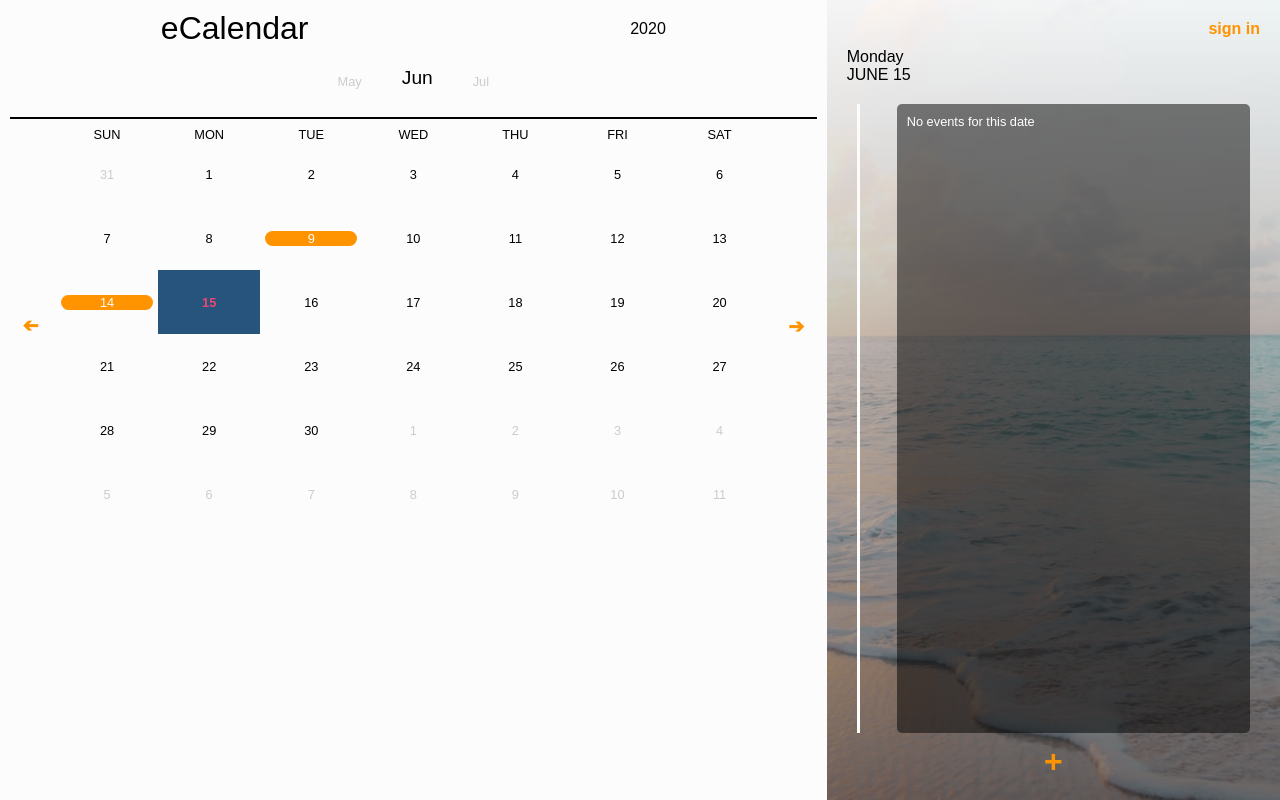
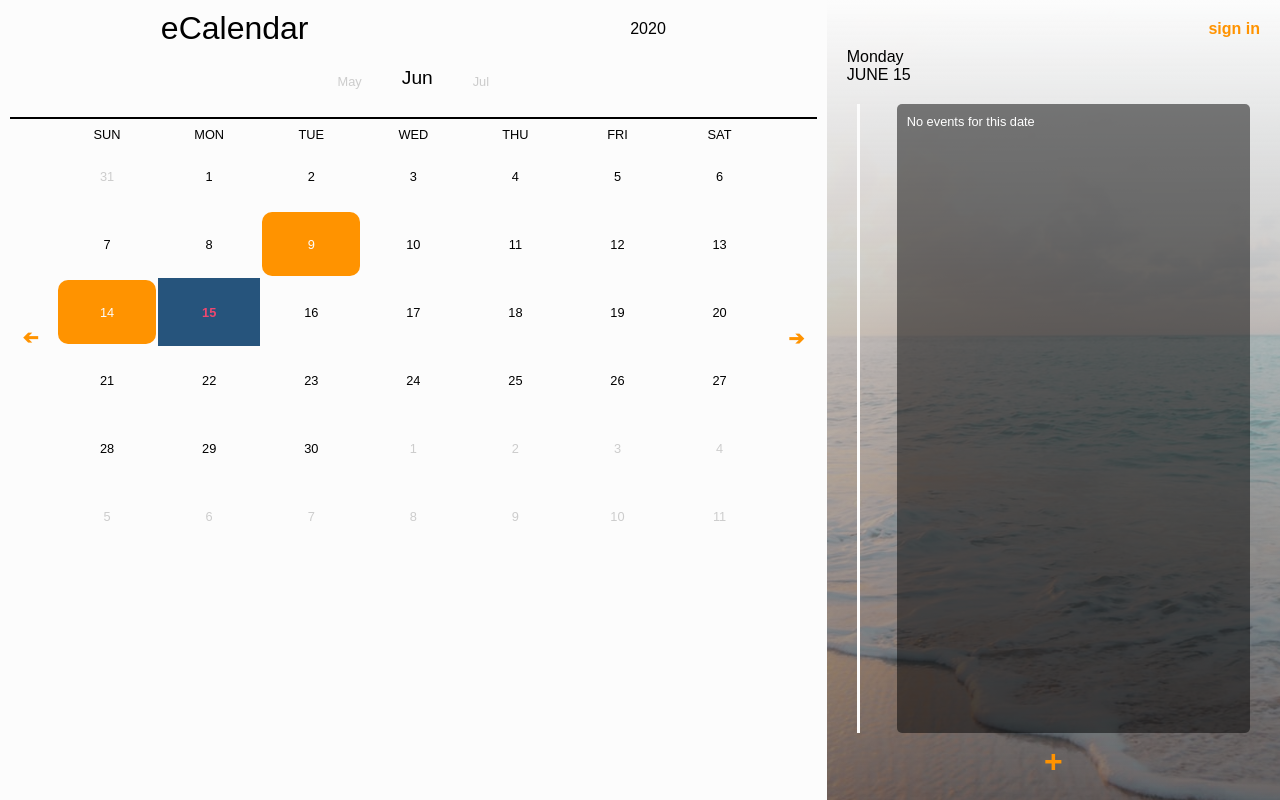
Before and after one commit to clarkj99/Calendar, a React (Create React App) app in the folder calendar-react/: page / in a window 1280 px wide. Built offline with nearby package versions, Linux system fonts and the light colour scheme.

Commit message:
Use custom hook to control form

```diff
--- a/calendar-react/src/features/calendar/Calendar.css
+++ b/calendar-react/src/features/calendar/Calendar.css
@@ -15,6 +15,7 @@
 body {
   font-family: Arial, Helvetica, sans-serif;
   font-size: var(--main-font-size);
+  background-color: var(--white);
 }
 
 .section {
@@ -24,16 +25,19 @@ body {
   width: 100vw;
 }
 
-@media (max-width: 559px) {
+@media (max-width: 680px) {
   .section {
     display: flex;
     flex-direction: column;
     box-sizing: border-box;
   }
+  .calendar-dates > div > span:first-child {
+    min-height: 5vh;
+  }
 }
 
-@media (min-width: 600px) {
-  .calendar-dates > div {
+@media (min-width: 680px) {
+  .calendar-dates > div > span:first-child {
     min-height: 8vh;
   }
 }
@@ -89,8 +93,12 @@ body {
 
 .calendar-dates > div > span:first-child {
   flex: 1;
-  padding: 1 5px 0;
-  margin: 5px;
+  display: flex;
+  justify-content: center;
+  align-items: center;
+  /* padding: 1px 5px 0; */
+  margin: 2px;
+  /* min-height: 8vh; */
 }
 
 .calendar-dates > div.selected {
@@ -145,10 +153,7 @@ div.events > span:first-child {
 }
 
 .event-box {
-  background-image: linear-gradient(
-      rgba(255, 255, 255, 0.8),
-      rgba(0, 0, 0, 0.5)
-    ),
+  background-image: linear-gradient(rgba(252, 252, 252, 1), rgba(0, 0, 0, 0.5)),
     url("./images/sean-o-KMn4VEeEPR8-unsplash.jpg");
   flex: 1;
   display: flex;
--- a/calendar-react/src/features/calendar/Calendar.js
+++ b/calendar-react/src/features/calendar/Calendar.js
@@ -57,7 +57,7 @@ const days = ["Sun", "Mon", "Tue", "Wed", "Thu", "Fri", "Sat"];
 
 // const fullDays = ["Sunday", "Monday", "Tuesday", "Wednesday", "Thursday", "Friday", "Saturday"];
 
-function eventModal(modalActive, setModalActive) {
+function eventModal(modalActive, setModalActive, handleSubmit, handleInputChange, inputs) {
     return (
         <div id="eventModal" className={"modal-active"}>
             <div className="modal-content">
@@ -65,22 +65,22 @@ function eventModal(modalActive, setModalActive) {
                 <span className="close" onClick={() => toggleModal(modalActive, setModalActive)}>&times;</span>
                 <div className="modal-form">
                     <span className="modal-title">New Event</span>
-                    <form >
+                    <form onSubmit={handleSubmit}>
 
                         <div><label>Title:</label>
-                            <input type="text" name="title" />
+                            <input type="text" name="title" onChange={handleInputChange} value={inputs.title} required />
 
                         </div>
                         <div>
                             <label>Start Date: </label>
-                            <input name="startdate" type="date" />
+                            <input name="startDate" type="date" onChange={handleInputChange} value={inputs.startDate} required />
 
                         </div>
                         <div><label>Begins:  </label>
-                            <input name="begins" type="time" />
+                            <input name="startTime" type="time" onChange={handleInputChange} value={inputs.startTime} required />
 
                         </div>
-                        <div><label>People:</label>
+                        {/* <div><label>People:</label>
                             <input type="text" name="people" />
 
                         </div>
@@ -91,7 +91,7 @@ function eventModal(modalActive, setModalActive) {
                         <div><label>Description: </label>
                             <input type="text" name="description" />
 
-                        </div>
+                        </div> */}
                         <button>Add Event</button>
                     </form>
                 </div>
@@ -102,33 +102,33 @@ function eventModal(modalActive, setModalActive) {
 }
 
 const sampleEvents = [
-    { title: "Goat yoga", startTime: new Date(Date.UTC(2020, 5, 9, 14, 0, 0)), people: "Soren", location: "The Office", description: "I'm not sure what's happening, but I like it." },
+    { title: "Goat yoga", startTime: new Date(Date.UTC(2020, 4, 18, 14, 0, 0)), people: "Soren", location: "The Office", description: "I'm not sure what's happening, but I like it." },
     { title: "Dental Cleaning", startTime: new Date(Date.UTC(2020, 5, 14, 16, 0, 0)), people: "Adele", location: "The Office", description: "I'm not sure what's happening, but I like it." },
-    { title: "Tee time", startTime: new Date(Date.UTC(2020, 4, 18, 11, 30, 0)), people: "Marge", location: "The Office", description: "I'm not sure what's happening, but I like it." },
-    { title: "Meet with plumber", startTime: new Date(Date.UTC(2020, 4, 18, 18, 0, 0)), people: "Sam", location: "The Office", description: "I'm not sure what's happening, but I like it." }, { title: "Date with Adele", startTime: new Date(Date.UTC(2020, 4, 18, 23, 30, 0)), people: "Michael", location: "The Office", description: "I'm not sure what's happening, but I like it." }
+    { title: "Tee time", startTime: new Date(Date.UTC(2020, 5, 9, 11, 30, 0)), people: "Marge", location: "The Office", description: "I'm not sure what's happening, but I like it." },
+    { title: "Meet with plumber", startTime: new Date(Date.UTC(2020, 5, 9, 18, 0, 0)), people: "Sam", location: "The Office", description: "I'm not sure what's happening, but I like it." }, { title: "Date with Adele", startTime: new Date(Date.UTC(2020, 5, 9, 23, 30, 0)), people: "Michael", location: "The Office", description: "I'm not sure what's happening, but I like it." }
 ]
 
-// const useEventForm = (callback) => {
-//     const [inputs, setInputs] = useState({});
+const useEventForm = (callback) => {
+    const [inputs, setInputs] = useState({ title: "", startTime: "", startDate: "" });
 
-//     const handleSubmit = (event) => {
-//         if (event) {
-//             event.preventDefault();
-//         }
-//         callback();
-//     }
+    const handleSubmit = (event) => {
+        if (event) {
+            event.preventDefault();
+        }
+        callback()
+    }
 
-//     const handleInputChange = (event) => {
-//         event.persist();
-//         setInputs(inputs => ({ ...inputs, [event.target.name]: event.target.value }));
-//     }
+    const handleInputChange = (event) => {
+        event.persist();
+        setInputs(inputs => ({ ...inputs, [event.target.name]: event.target.value }));
+    }
 
-//     return {
-//         handleSubmit,
-//         handleInputChange,
-//         inputs
-//     };
-// }
+    return {
+        handleSubmit,
+        handleInputChange,
+        inputs
+    };
+}
 
 // const useInput = initialValue => {
 //     const [value, setValue] = useState(initialValue);
@@ -152,12 +152,18 @@ export function Calendar() {
     const [modalActive, setModalActive] = useState(false);
     const [dateForMonth, setDateForMonth] = useState(new Date(today.getTime()))
     const [selectedDate, setSelectedDate] = useState(new Date(today.getTime()))
+    const [events, setEvents] = useState(sampleEvents)
+    const currentMonthEvents = events.filter(event => event.startTime.toLocaleDateString([], { year: 'numeric', month: '2-digit' }) === dateForMonth.toLocaleDateString([], { year: 'numeric', month: '2-digit' }))
 
-    const events = sampleEvents.filter(event => event.startTime.toLocaleDateString([], { year: 'numeric', month: '2-digit' }) === dateForMonth.toLocaleDateString([], { year: 'numeric', month: '2-digit' }))
+    const addEvent = () => {
+        setEvents([...events, { title: inputs.title, startTime: new Date(inputs.startDate + 'T' + inputs.startTime) }])
+        setModalActive(false)
+    }
 
-    const selectedDayEvents = events.filter(event => event.startTime.toLocaleDateString() === selectedDate.toLocaleDateString())
+    const { handleSubmit, handleInputChange, inputs } = useEventForm(addEvent);
+
+    const selectedDayEvents = currentMonthEvents.filter(event => event.startTime.toLocaleDateString() === selectedDate.toLocaleDateString())
     const month = dateForMonth.getMonth();
-    // const { value, bind, reset } = useInput('');
 
     return (
         <div className="section">
@@ -181,7 +187,7 @@ export function Calendar() {
                             {days.map(day => <span key={day}>{day}</span>)}
                         </div>
                         <div className="calendar-dates">
-                            {calendarDaysJS(dateForMonth).map(item => <div key={item.month + ' ' + item.day} className={dateClass(item, month, today, events, selectedDate)} onClick={() => setSelectedDate(new Date(item.year, item.month, item.day))}>
+                            {calendarDaysJS(dateForMonth).map(item => <div key={item.month + ' ' + item.day} className={dateClass(item, month, today, currentMonthEvents, selectedDate)} onClick={() => setSelectedDate(new Date(item.year, item.month, item.day))}>
                                 <span>{item.day}</span>
                                 <span></span>
                             </div>)}
@@ -202,7 +208,7 @@ export function Calendar() {
                 </div>
                 <div className="event-create text-button" onClick={() => toggleModal(modalActive, setModalActive)}>+</div>
             </div>
-            {modalActive && eventModal(modalActive, setModalActive)}
+            {modalActive && eventModal(modalActive, setModalActive, handleSubmit, handleInputChange, inputs)}
         </div >
     )
 }
```
